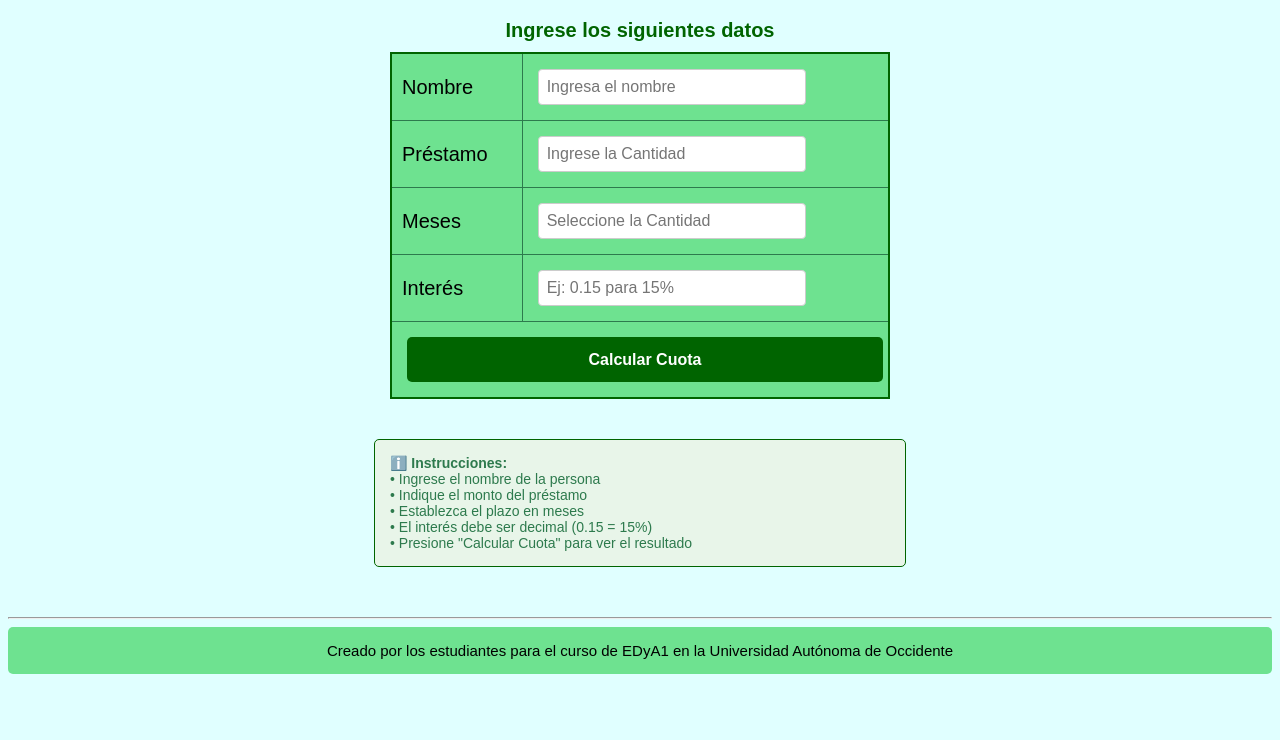
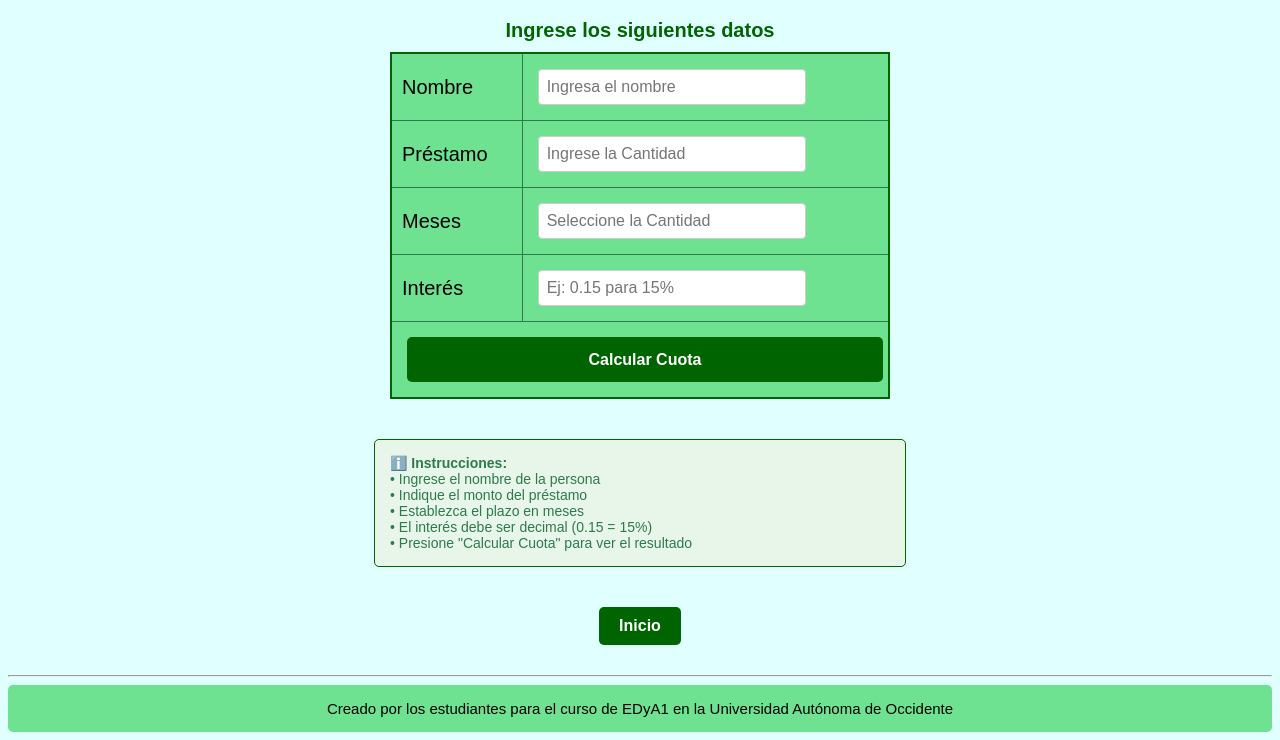
Before and after one commit to mikesqr890/Lab2, a website: page static/calculadora.html in a window 1280 px wide. Shown: the part 83-823 px from the top of the page. Before the commit the page ends 800 px from the top, so only its background shows below. Drawn offline with Linux system fonts and the light colour scheme.

Commit message:
Agregar botón 'Inicio' con efectos al pasar el cursor y al presionar en calculadora.html

```diff
--- a/static/calculadora.html
+++ b/static/calculadora.html
@@ -99,6 +99,30 @@
             font-size: 14px;
             color: #2d7a4d;
         }
+
+        .btnVolver {
+            margin-top: 20px;
+            padding: 10px 20px;
+            background-color: darkgreen;
+            color: #ffffff;
+            border: none;
+            border-radius: 5px;
+            font-size: 16px;
+            cursor: pointer;
+            font-weight: bold;
+            text-decoration: none;
+            display: inline-block;
+            transition: background-color 0.3s ease;
+        }
+
+        .btnVolver:hover {
+            background-color: #2d7a4d;
+            transform: scale(1.05);
+        }
+
+        .btnVolver:active {
+            transform: scale(0.98);
+        }
     </style>
 </head>
 <body>
@@ -142,6 +166,8 @@
                 • El interés debe ser decimal (0.15 = 15%)<br>
                 • Presione "Calcular Cuota" para ver el resultado
             </div>
+
+            <a href="/" class="btnVolver">Inicio</a>
         </div>
     </main>
     <footer>
```
